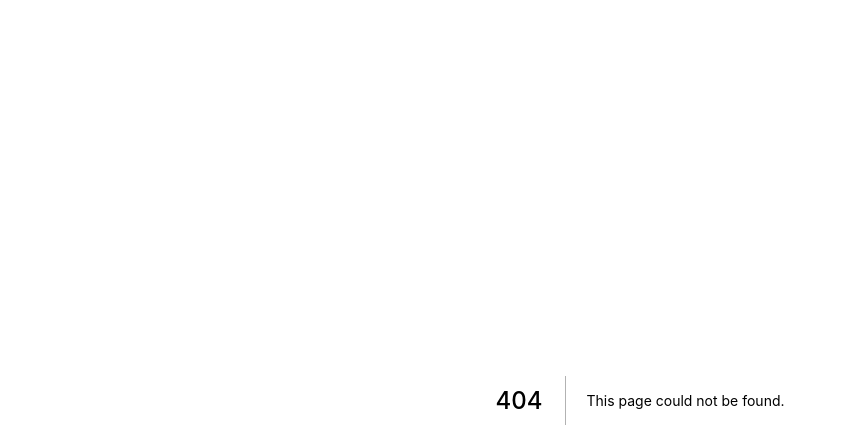
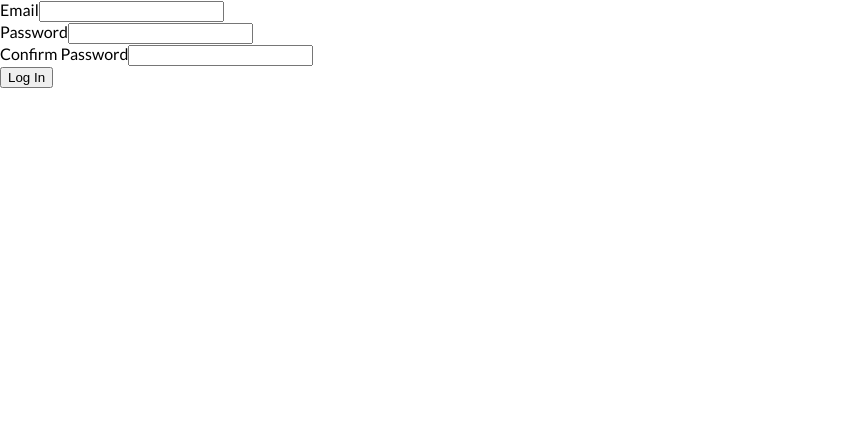
Before and after one commit to barelyhuman/pending, a Next.js app: page /register in a window 1280 px wide. Before the commit this address had no page. Shown: the top 448 px of the page, without its empty margins (0-847 px from the left). Built offline with nearby package versions, Linux system fonts and the light colour scheme.

Commit message:
add: login/register pages

```diff
--- /dev/null
+++ b/pages/register.js
@@ -0,0 +1,40 @@
+import { useState } from "react";
+
+export default function LoginScreen({ ...props }) {
+  const [email, setEmail] = useState("");
+  const [password, setPassword] = useState("");
+  const [confirmPassword, setConfirmPassword] = useState("");
+
+  const handleEmailChange = (e) => {
+    setEmail(e.target.value);
+  };
+  const handlePasswordChange = (e) => {
+    setPassword(e.target.value);
+  };
+
+  const handleConfirmPasswordChange = (e) => {
+    setConfirmPassword(e.target.value);
+  };
+
+  return (
+    <>
+      <div>
+        <div>
+          <label htmlFor="">Email</label>
+          <input type="email" onKeyUp={handleEmailChange} />
+        </div>
+        <div>
+          <label htmlFor="">Password</label>
+          <input type="password" onKeyUp={handlePasswordChange} />
+        </div>
+        <div>
+          <label htmlFor="">Confirm Password</label>
+          <input type="password" onKeyUp={handleConfirmPasswordChange} />
+        </div>
+        <div>
+          <button type="submit">Log In</button>
+        </div>
+      </div>
+    </>
+  );
+}
```
Also changed, not shown: package.json (+13 -0 lines), pages/index.js (+7 -0 lines), pages/login.js (added, +24 -0 lines), 1 other file (tests, documents, lock files or other folders).
